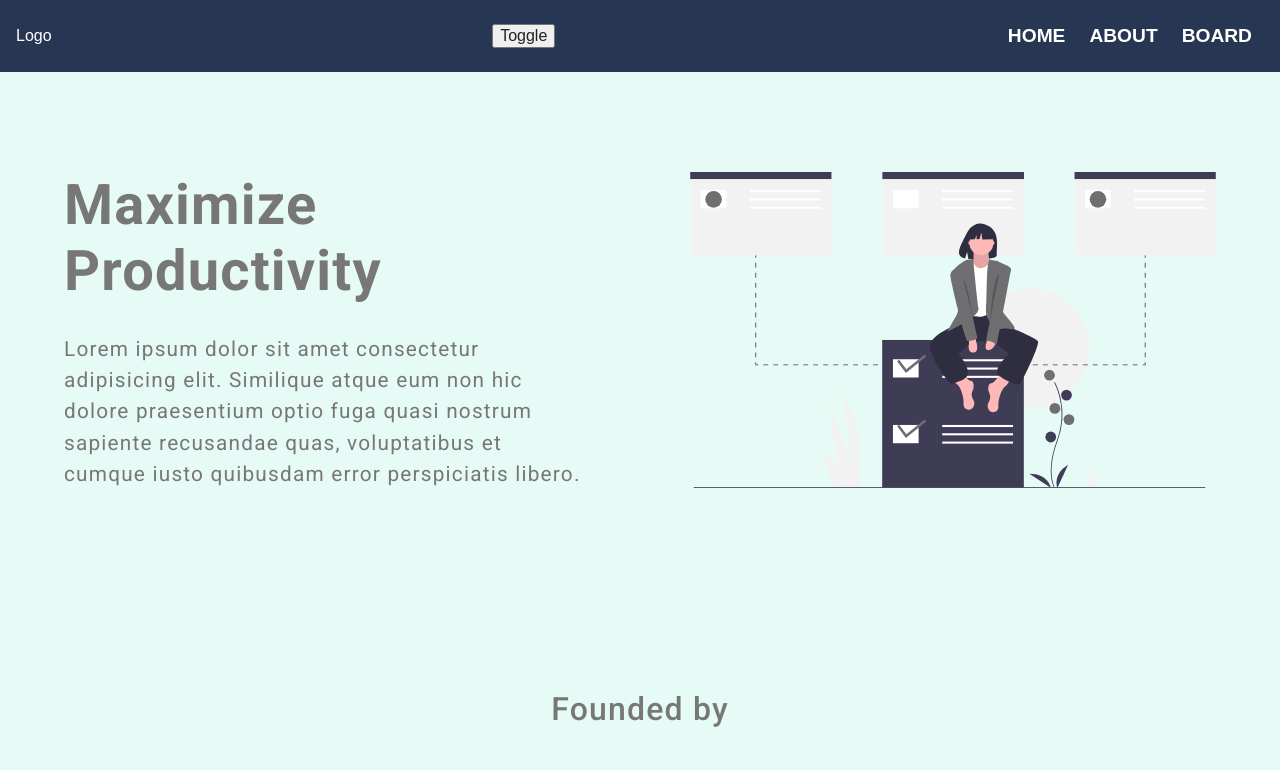
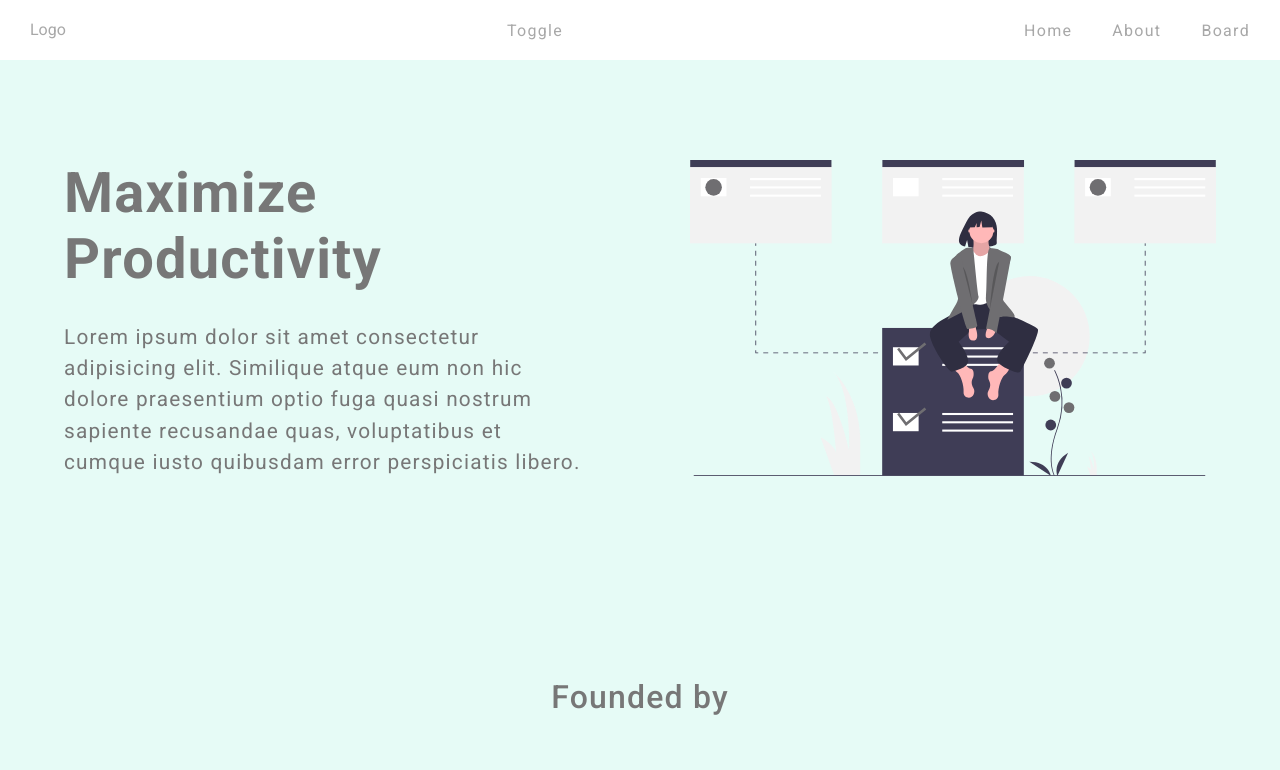
Before and after one commit to yuli-ana/reactive-ladies, a React (Create React App) app: page /board in a window 1280 px wide. Shown: the top 770 px of the page. Built offline with nearby package versions, Linux system fonts and the light colour scheme.

Commit message:
finished header

```diff
--- a/src/components/Header.jsx
+++ b/src/components/Header.jsx
@@ -17,7 +17,7 @@ const Header = (props) => {
   return (
     <nav>
       <div className="brand">Logo</div>
-      <button onClick={props.toggleColorTheme}>Toggle</button>
+      <button className="toggle" onClick={props.toggleColorTheme}>Toggle</button>
       <button
         className="hamburger"
         tabIndex="0"
--- a/src/styles/partials/_header.scss
+++ b/src/styles/partials/_header.scss
@@ -5,26 +5,35 @@ header {
 nav {
     position: sticky;
     top: 0;
-    background-color: #273652;
-    font-family: 'Nunito', sans-serif;
+    background-color: #fff;
     display: flex;
     flex-wrap: wrap;
     justify-content: space-between;
     align-items: center;
-    padding: 16px;
-    font-family: Arial, Helvetica, sans-serif;
+    padding: 10px;
 
     .brand {
       height: 40px;
       display: inline-flex;
       align-items: center;
       flex-shrink: 0;
-      color: #fff;
+      color: rgb(168, 168, 168);
+      padding-left: 20px;
+    }
+
+    .toggle {
+      all: unset;
+      font: 400 1rem $primaryFont;
+      font: 400 1rem $primaryFont;
+      letter-spacing: 1.3px;
+      cursor: pointer;
+      color: $headerTextColor;
+
     }
 
     .hamburger {
       display: none;
-      color: white;
+      color: $headerTextColor;
       background-color: transparent;
       @media screen and (max-width: 768px) {
         display: block;
@@ -53,7 +62,7 @@ nav {
     }
 
     .menu li {
-      padding: 0 12px;
+      padding: 0 20px;
       margin: 0px;
       @media screen and (max-width: 768px) {
         padding: 0px;
@@ -62,16 +71,15 @@ nav {
     }
 
     .menu li a {
-      text-transform: uppercase;
-      font-family: 'Nunito', sans-serif;
-      color: white;
+      // text-transform: uppercase;
+      font: 400 1rem $primaryFont;
+      letter-spacing: 1.3px;
+      color: rgb(168, 168, 168);
       text-decoration: none;
-      font-weight: bold;
-      font-size: 1.2rem;
     }
 
     .menu li a:hover {
-      color: white;
+      color: $textColor;
       transition: all 0.2s;
     }
   }
--- a/src/styles/partials/_variables.scss
+++ b/src/styles/partials/_variables.scss
@@ -1,2 +1,3 @@
 $primaryFont: 'Roboto', sans-serif;
 $textColor: #777;
+$headerTextColor: rgb(168, 168, 168);
```
